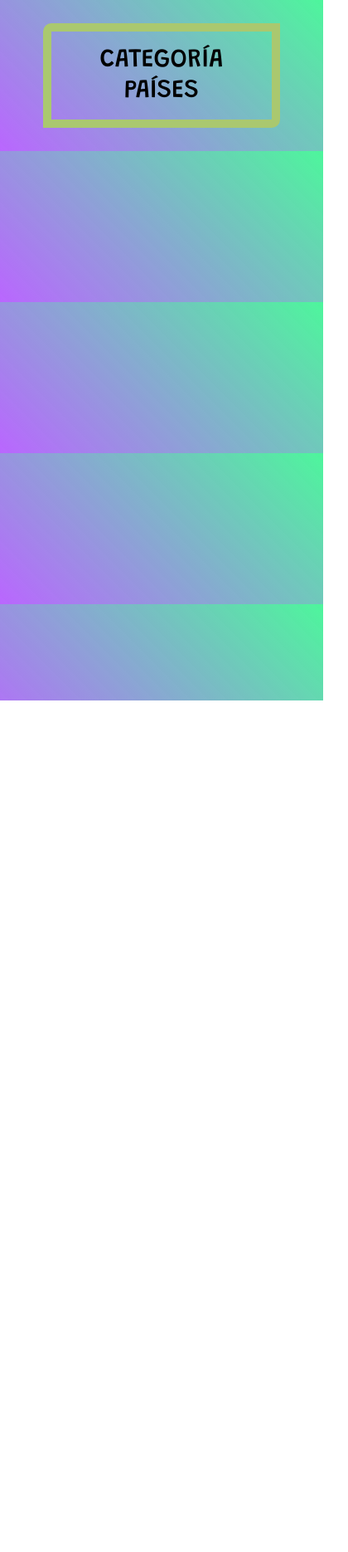
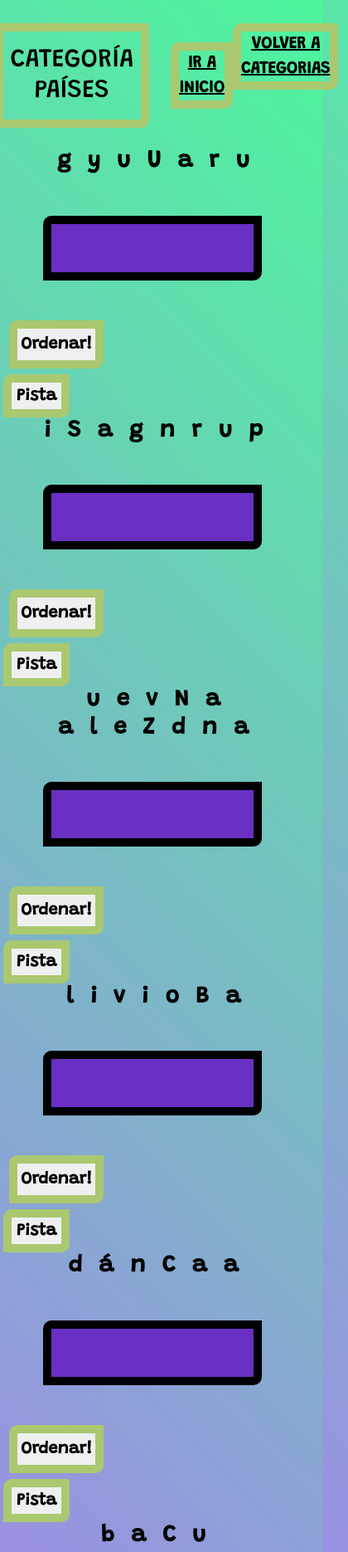
Before and after one commit to valekachi/cursojs, a plain HTML site: page paises.html in a window 390 px wide. Shown: the top 1870 px of the page at 83% size, 420 px wide, since content can reach past the window. Before the commit the page ends 844 px from the top, so only its background shows below. Drawn offline with nearby package versions, Linux system fonts and the light colour scheme; some packages are replaced by stand-ins of ours; a script that the page names is missing.

Commit message:
Sumadas las pistas

```diff
--- a/paises.html
+++ b/paises.html
@@ -14,8 +14,20 @@
 </head>
 <body class="fondo">
     <header class="d-flex justify-content-center">
+        <div class="row">
         <h1 class="bienvenida m-4 p-3 w-75 display-5 text-center">CATEGORÍA PAÍSES</h1>
+    </div>
+        <div class="row">
+            <div class="d-flex justify-content-center align-items-center col-md-12">
+                <a href="index.html" class="bienvenida volver w-4">IR A INICIO</a>
+        </div>
+        </div>
+        <div class="row">
+            <div class="d-flex justify-content-center align-items-center col-md-12">
+            <a href="categorias.html" class="bienvenida volver w-4">VOLVER A CATEGORIAS</a>
+        </div>
     <main>
+
 
     </main>
 
--- a/paises.js
+++ b/paises.js
@@ -1,28 +1,32 @@
 
   const paises = [
-    {pais: 'gyuUaru', organizado: 'Uruguay'},
-    {pais: 'iSagnrup', organizado: 'Singapur'},
-    {pais: "uevNa aleZdna", organizado: 'Nueva Zelanda'},
-    {pais: "livioBa", organizado: 'Bolivia'},
-    {pais: "dánCaa", organizado: 'Canadá'},
-    {pais: "baCu", organizado: 'Cuba'},
-    {pais: "Epúr", organizado: 'Perú'},
-    {pais: "lisBar", organizado: 'Brasil'}
+    {pais: 'gyuUaru', organizado: 'Uruguay', pista: "Pequeño país rioplatense"},
+    {pais: 'iSagnrup', organizado: 'Singapur', pista: "Se encuentra entre Malasia e Indonesia"},
+    {pais: "uevNa aleZdna", organizado: 'Nueva Zelanda', pista: "A sus ciudadanos se les dice kiwis..."},
+    {pais: "livioBa", organizado: 'Bolivia', pista: "País andino sin salida al mar"},
+    {pais: "dánCaa", organizado: 'Canadá', pista: "Su bandera es roja y blanca y tiene una hoja!"},
+    {pais: "baCu", organizado: 'Cuba', pista: "Su capital es La Habana"},
+    {pais: "Epúr", organizado: 'Perú', pista: "País andino que tiene salida la mar..."},
+    {pais: "lisBar", organizado: 'Brasil', pista: "Es el país más grande de América del Sur!"}
   ];
 
   let inputPais;
   let solucionIngresada;
 
     for (const pais of paises) {
+    let ordenados = document.createElement('form');
     let paisito = document.createElement('h1');
     let inputPais = document.createElement('input');
     let subPais = document.createElement('button');
+    let darPista = document.createElement('button');
     document.querySelector('main').style.justifyContent = "center";
     paisito.innerText = (pais.pais);
     paisito.style.letterSpacing = "20px";
     paisito.className = "bienvenida--mod";
     subPais.className = "bienvenida";
     subPais.innerText = "Ordenar!"
+    darPista.className = "bienvenida";
+    darPista.innerText = "Pista";
     subPais.style.margin = "7px";
     subPais.style.padding = "4px";
     inputPais.className = "entradaLetra";
@@ -30,6 +34,7 @@
     document.body.appendChild(paisito);
     document.body.appendChild(inputPais);
     document.body.appendChild(subPais);
+    document.body.appendChild(darPista);
    subPais.addEventListener('click', (e) => {
     e.preventDefault();
     let solucionIngresada = inputPais.value;
@@ -51,10 +56,10 @@
                         });
       }
   });
-    }
+  darPista.addEventListener('click', (e) => {
+    Swal.fire(pais.pista);
+  })};
 
-const miString = JSON.stringify(avestruz);
-const guardarAvestruz = localStorage.setItem('avestruz', miString);
 
 const lista = document.querySelector('#listita');
 
```
Also changed, not shown: animals.js (+13 -1 lines).
